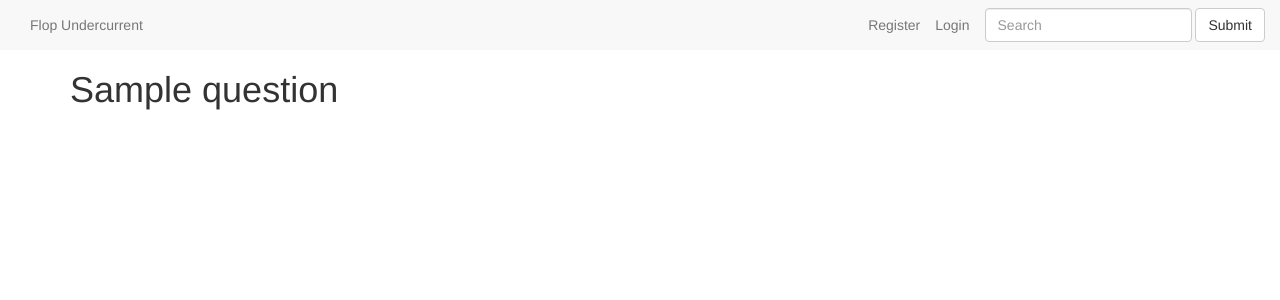
After one commit to sateigen/question-box, a Django app: page /question/1/ in a window 1280 px wide. The commit adds this page. Shown: the top 300 px of the page. Run offline with Django 3.2, Linux system fonts and the light colour scheme; tables that the repository leaves empty hold one stand-in row (values such as "Sample post"); some libraries are stand-ins or nearby versions.

Commit message:
started question view

```diff
--- a/flop/templates/flop/base.html
+++ b/flop/templates/flop/base.html
@@ -1,3 +1,4 @@
+{% load static %}
 <!DOCTYPE html>
 <html>
   <head>
@@ -7,7 +8,7 @@
     <title>Flop</title>
   </head>
   <body>
-    <nav class="navigation navbar-default navbar-fixed-top" id="flop_navbar">
+    <nav class="navigation navbar-default navbar-fixed" id="flop_navbar">
       <div class="container-fluid">
         <a class="navbar-text navbar-left" id="logo" href="/">Flop Undercurrent</a>
         <form class="navbar-form navbar-right">
@@ -26,5 +27,8 @@
     </nav>
     {% block body %}
     {% endblock %}
+    <script src="https://ajax.googleapis.com/ajax/libs/jquery/3.1.0/jquery.min.js"></script>
+    <script src="https://maxcdn.bootstrapcdn.com/bootstrap/3.3.7/js/bootstrap.min.js"></script>
+    <script src="{% static 'flop/js/app.js' %}"></script>
   </body>
 </html>
--- /dev/null
+++ b/flop/templates/flop/question.html
@@ -0,0 +1,10 @@
+{% extends 'flop/base.html' %}
+{% block body %}
+<div class="container">
+  <div class="row">
+    <div class="col-md-12">
+      <h1>{{ object.title }}</h1>
+    </div>
+  </div>
+</div>
+{% endblock %}
--- /dev/null
+++ b/flop/urls.py
@@ -0,0 +1,6 @@
+from django.conf.urls import url
+from .views import QuestionDetailView
+
+urlpatterns = [
+    url(r'question/(?P<pk>[0-9]+)/$', QuestionDetailView.as_view(), name='question-detail'),
+]
--- a/flop/views.py
+++ b/flop/views.py
@@ -1,11 +1,21 @@
 from django.contrib.auth import authenticate, login, logout
 from django.contrib.auth.forms import UserCreationForm
+from django.views.generic.detail import DetailView
 from django.http import HttpResponseRedirect
 from django.shortcuts import render, get_object_or_404, redirect
 from .models import Question, Answer, Comment, Tag
 from django.contrib.auth.models import User
 from .serializers import QuestionSerializer, AnswerSerializer, CommentSerializer, TagSerializer
 from rest_framework import viewsets
+
+
+class QuestionDetailView(DetailView):
+    model = Question
+    template_name = 'flop/question.html'
+
+    def get_context_data(self, **kwargs):
+        context = super(QuestionDetailView, self).get_context_data(**kwargs)
+        return context
 
 
 class QuestionViewSet(viewsets.ModelViewSet):
--- a/question_box/urls.py
+++ b/question_box/urls.py
@@ -12,5 +12,6 @@ router.register(r'tag', views.TagViewSet)
 
 urlpatterns = [
     url(r'^admin/', admin.site.urls),
-    url(r'^api/', include(router.urls))
+    url(r'^api/', include(router.urls)),
+    url(r'^', include('flop.urls'))
 ]
```
Also changed, not shown: flop/static/js/app.js (added).
